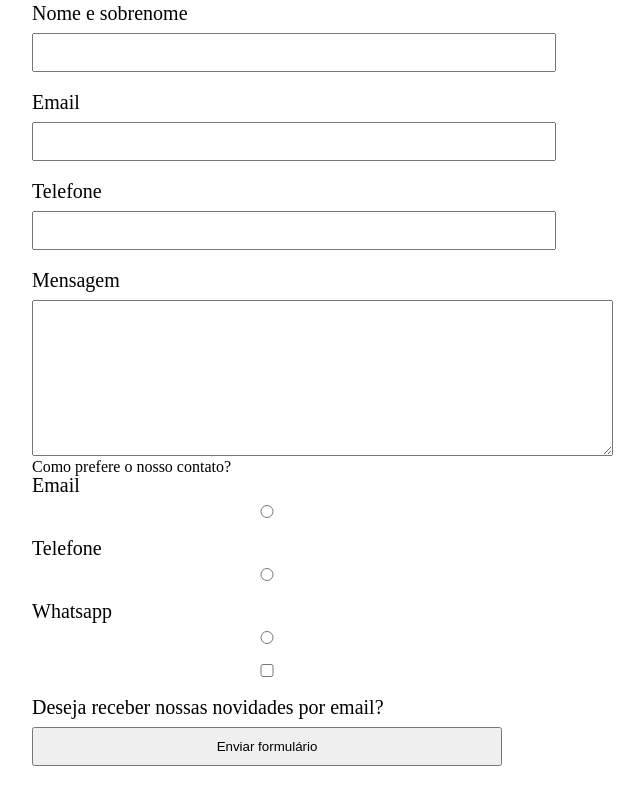
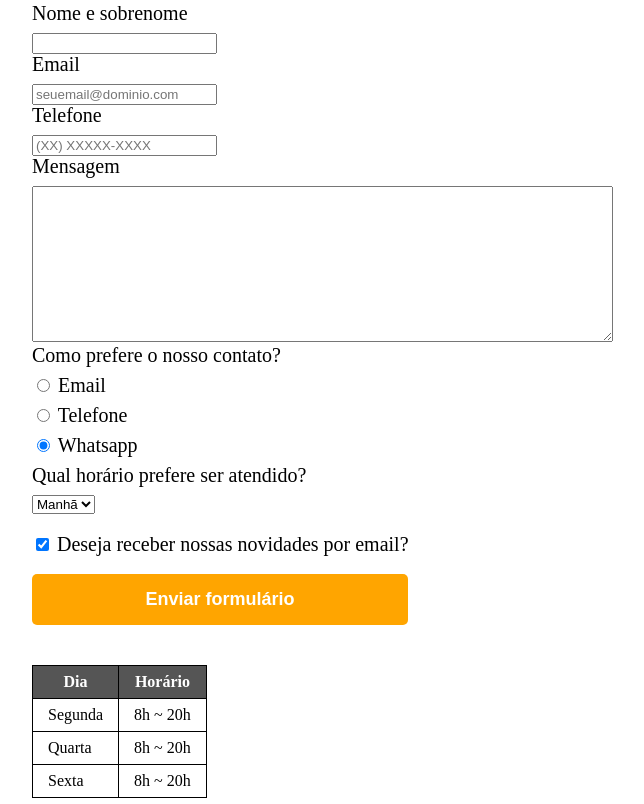
Before and after one commit to angelaazev/curso-alura, a plain HTML site: page src/contato.html in a window 1280 px wide. Shown: the part 330-1134 px from the top of the page, without its empty margins (138-782 px from the left). Drawn offline with Linux system fonts and the light colour scheme.

Commit message:
finalização do 3 modulo css/html alura

```diff
--- a/src/contato.html
+++ b/src/contato.html
@@ -10,7 +10,7 @@
     <body>
         <header>
             <div class="caixa">
-                <h1><img src="imagens/logo.png"></h1>
+                <h1><img src="imagens/logo.png" alt="Logo da barbearia Alura"></h1>
 
                 <nav>
                     <ul>
@@ -24,38 +24,67 @@
         <main>
             <form>
                 <label for="nomesobrenome"> Nome e sobrenome </label>
-                <input type="text" id="nomesobrenome">
+                <input type="text" id="nomesobrenome" class="input-padrao" required>
 
                 <label for="email">Email</label>
-                <input type="text" id="email">
+                <input type="email" id="email"  class="input-padrao" required placeholder="seuemail@dominio.com">
 
                 <label for="telefone">Telefone</label>
-                <input type="text" id="telefone">
+                <input type="tel" id="telefone" required placeholder="(XX) XXXXX-XXXX">
 
                 <label for="mensagem">Mensagem</label>
-                <textarea cols="70" rows="10" id="mensagem">
+                <textarea cols="70" rows="10" id="mensagem"  class="input-padrao" required>
                 </textarea>
 
-                <div>
-                    <p>Como prefere o nosso contato?</p>
-                    <label for="radio-email">Email</label>
-                    <input type="radio" name="contato" value="email" id="radio-email">
+                <fieldset>
+                    <legend>Como prefere o nosso contato?</legend>
+                    <label for="radio-email"><input type="radio" name="contato" value="email" id="radio-email"> Email</label>
 
-                    <label for="radio-telefone">Telefone</label>
-                    <input type="radio" name="contato" value="telefone" id="radio-telefone">
+                    <label for="radio-telefone"><input type="radio" name="contato" value="telefone" id="radio-telefone"> Telefone</label>
 
-                    <label for="radio-whatsapp">Whatsapp</label>
-                    <input type="radio" name="contato" value="whatsapp" id="radio-whatsapp">
-                </div>
+                    <label for="radio-whatsapp"><input type="radio" name="contato" value="whatsapp" id="radio-whatsapp" checked> Whatsapp</label>
+                </fieldset>
 
-                <label><input type="checkbox"> Deseja receber nossas novidades por email?</label>
+                <fieldset>
+                    <legend>Qual horário prefere ser atendido?</legend>
+                    <select>
+                        <option>Manhã</option>
+                        <option>Tarde</option>
+                        <option>Noite</option>
+                    </select>
+                </fieldset>
+
+                <label class="checkbox"><input type="checkbox" checked> Deseja receber nossas novidades por email?</label>
 
 
-                <input type="submit" value="Enviar formulário">
+                <input type="submit" value="Enviar formulário" class="enviar">
             </form>
+
+            <table>
+                <thead>
+                <tr>
+                    <th>Dia</th>
+                    <th>Horário</th>
+                </tr>
+                </thead>
+                <tbody>
+                <tr>
+                    <td>Segunda</td>
+                    <td>8h ~ 20h</td>
+                </tr>
+                <tr>
+                    <td>Quarta</td>
+                    <td>8h ~ 20h</td>
+                </tr>
+                <tr>
+                    <td>Sexta</td>
+                    <td>8h ~ 20h</td>
+                </tr>
+                </tbody>
+            </table>
         </main>
         <footer>
-            <img src="imagens/logo-branco.png">
+            <img src="imagens/logo-branco.png" alt="Logo da barbearia Alura">
             <p class="copyright">&copy; Copyright Barbearia Alura - 2019</p>
         </footer>
     </body>
--- a/src/style.css
+++ b/src/style.css
@@ -102,15 +102,57 @@ form {
     margin: 40px 0;
 }
 
-form label {
+form label, form legend {
     display: block;
     font-size: 20px;
     margin: 0 0 10px;
 }
 
-form input {
+form label {
+    cursor: pointer;
+}
+
+.imput-padrao {
     display: block;
     margin: 0 0 20px;
     padding: 10px 25px;
     width: 50%;
 }
+
+.checkbox {
+    margin: 20px 0;
+    cursor: pointer;
+}
+
+.enviar {
+    width: 40%;
+    padding: 15px 0;
+    background-color: orange;
+    color: white;
+    font-weight: bold;
+    font-size: 18px;
+    border: none;
+    border-radius: 5px;
+    transition: 1s all;
+    cursor: pointer;
+}
+
+.enviar:hover {
+    background-color: darkorange;
+    transform: scale(1.2) rotate(2deg);
+}
+
+table {
+    margin: 20px 0 40px ;
+}
+
+thead {
+    background-color: #555555;
+    color: white;
+    font-weight: bold;
+}
+
+td, th {
+    border: 1px solid #000000;
+    padding: 8px 15px ;
+}
```
